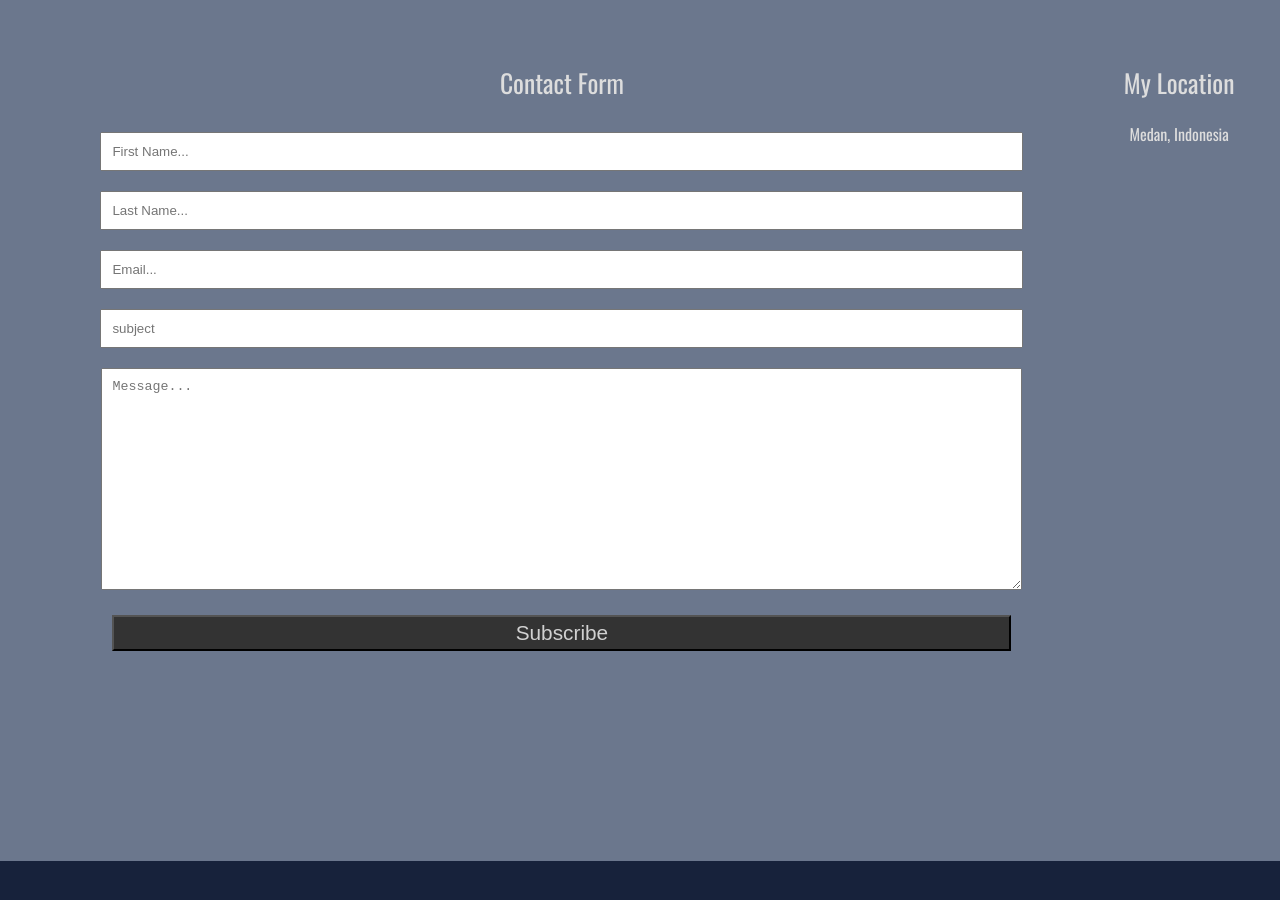
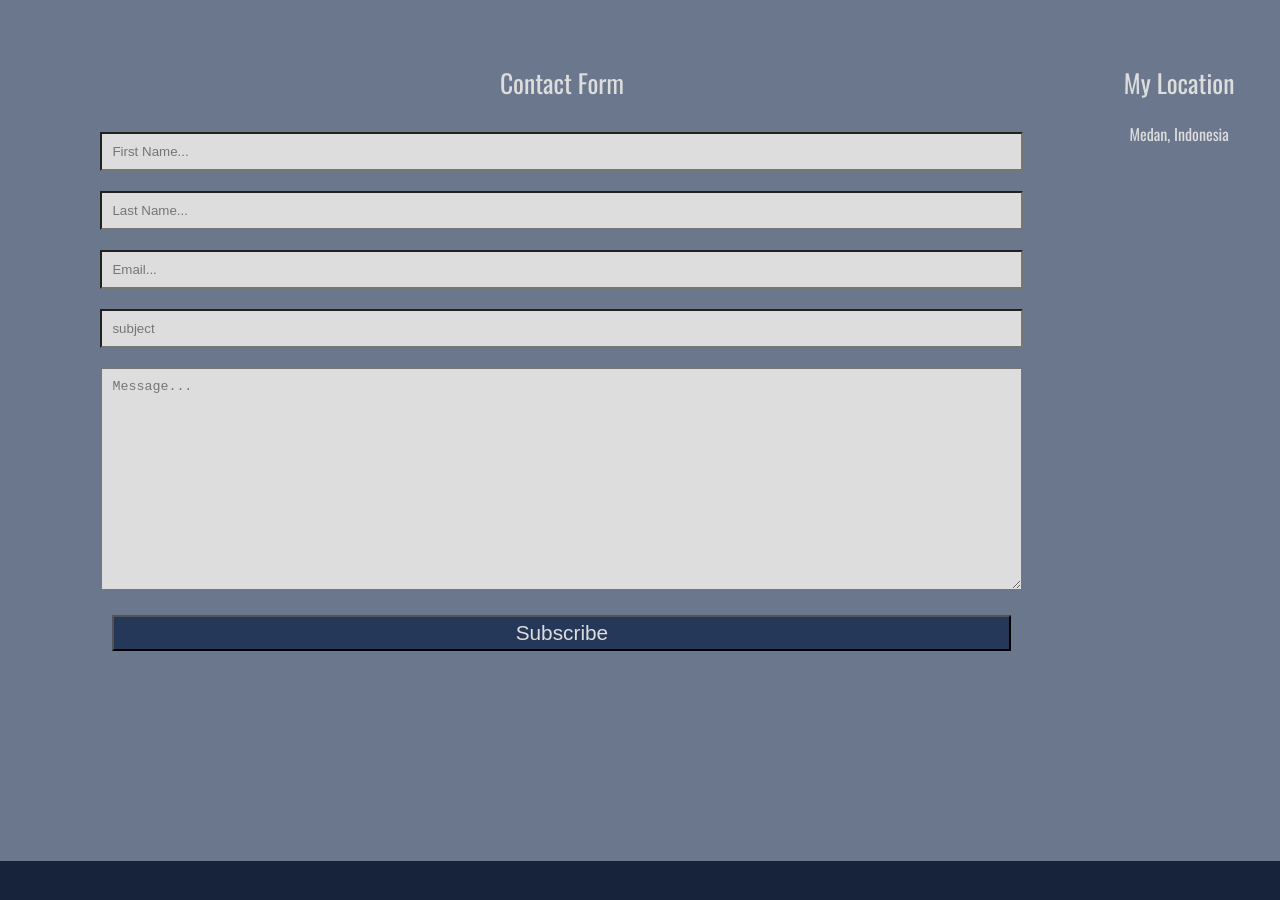
Before and after one commit to ryanf27/my-web, a plain HTML site: page index.html in a window 1280 px wide. Shown: the part 3280-4180 px from the top of the page. Drawn offline with nearby package versions, Linux system fonts and the light colour scheme.

Commit message:
update contact backgroung color

```diff
--- a/style.css
+++ b/style.css
@@ -204,13 +204,14 @@ header img {
 input[type="text"],
 input[type="email"],
 textarea {
+  background-color: #ddd;
   width: 80%;
   margin: 10px auto;
   padding: 10px;
 }
 input[type="submit"] {
-  background-color: #333;
-  color: #d1d1d1;
+  background-color: #263859;
+  color: #ddd;
   margin: 10px auto;
   padding: 4px;
   width: 80%;
```
